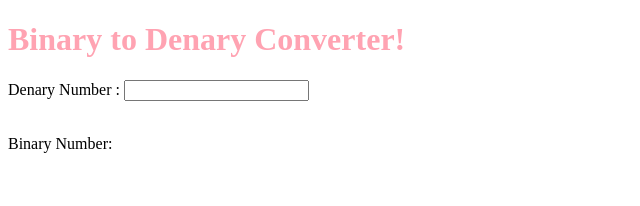
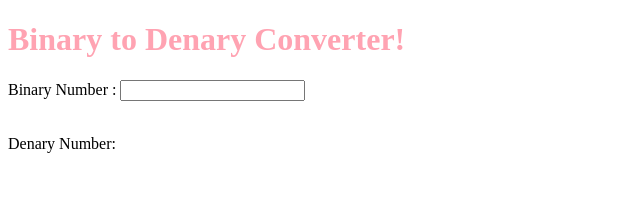
Before and after one commit to pops-mae/javascript, a plain HTML site: page B2D.html in a window 1280 px wide. Shown: the top 206 px of the page, 0-640 px from the left. Drawn offline with Linux system fonts and the light colour scheme.

Commit message:
Update B2D.html

```diff
--- a/B2D.html
+++ b/B2D.html
@@ -84,10 +84,10 @@ function myFunction(){
 
 <h1>Binary to Denary Converter!</h1>
 
-  <label for="Dn">Denary Number :</label>
+  <label for="Dn">Binary Number :</label>
   <input type="text" id="Dn" name="fname"><br><br>
 
-  <p  id="Bn" > Binary Number:</p><br><br>
+  <p  id="Bn" > Denary Number:</p><br><br>
 
 
 
```
